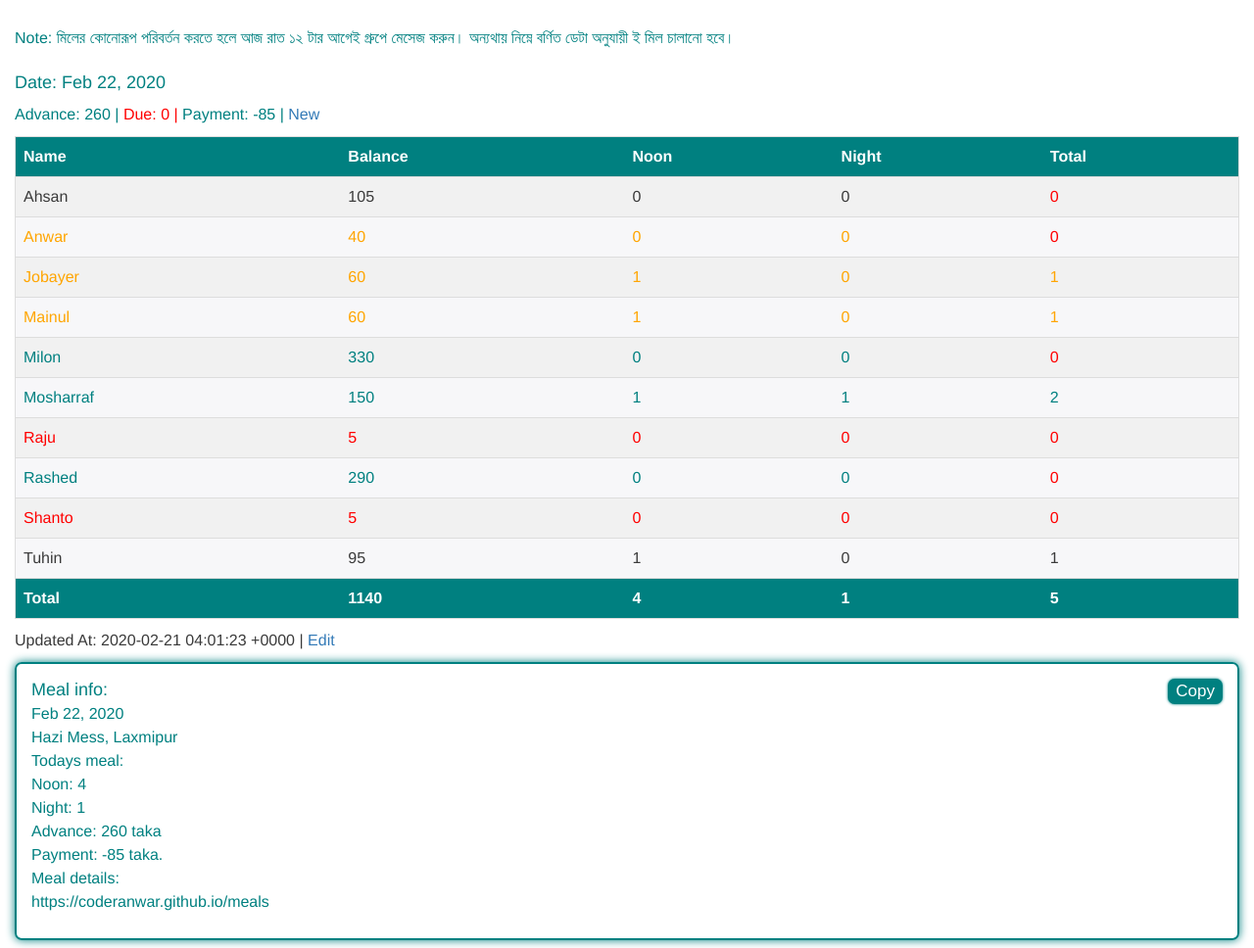
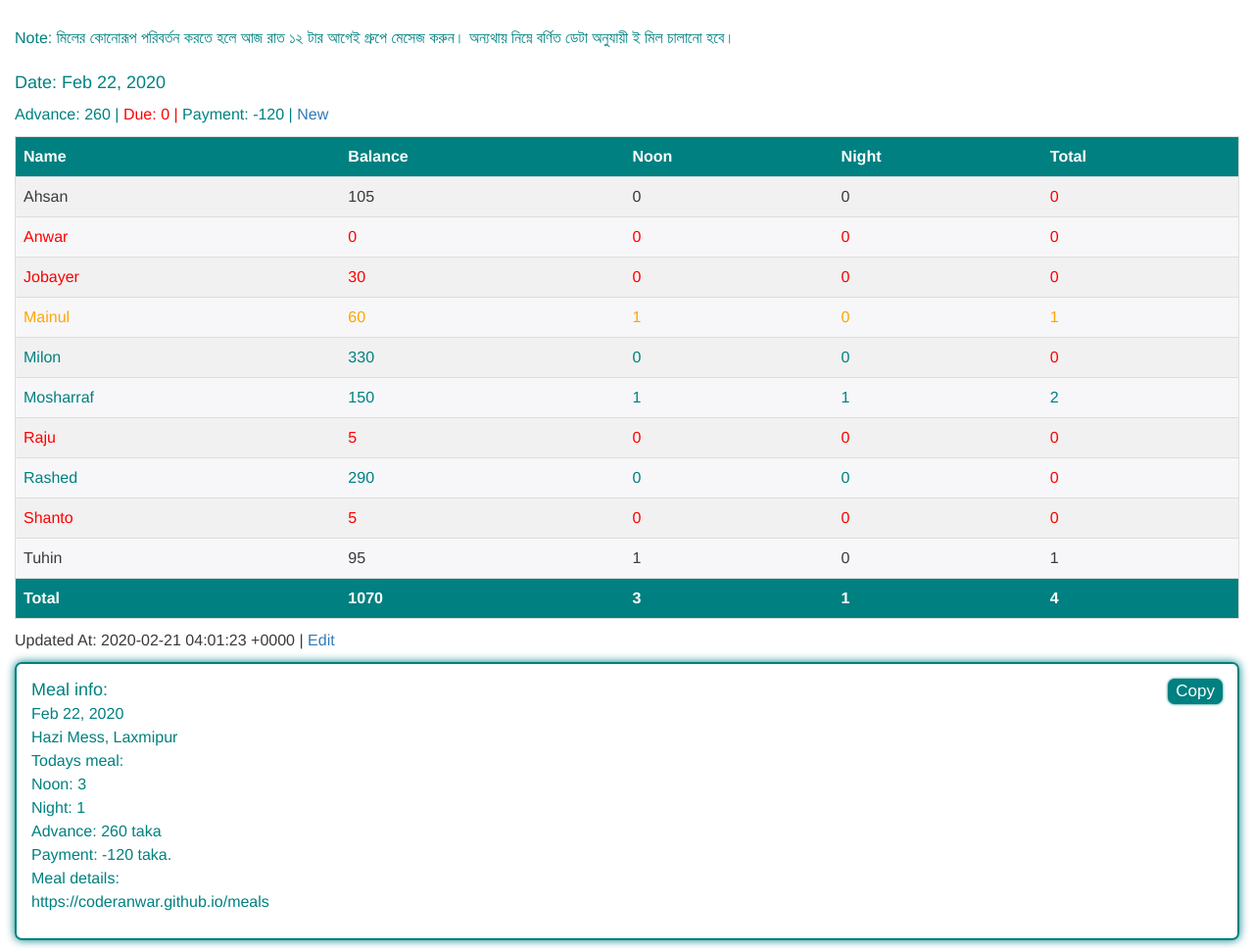
Before and after one commit to coderanwar/meals, a Jekyll site: the page built from index.html, in a window 1280 px wide and 1400 px high. Shown: the part 197-1165 px from the top of the window at 98% size. Built offline with Jekyll 4.4.1, drawn with Linux system fonts in a browser that asks for light colours.

Commit message:
Update meals.yml

```diff
--- a/_data/meals.yml
+++ b/_data/meals.yml
@@ -9,12 +9,12 @@
       Noon: 0
       Night: 0
     - Name: "Anwar"
-      Balance: 40
+      Balance: 0
       Noon: 0
       Night: 0
     - Name: "Jobayer"
-      Balance: 60
-      Noon: 1
+      Balance: 30
+      Noon: 0
       Night: 0
     - Name: "Mainul"
       Balance: 60
```
